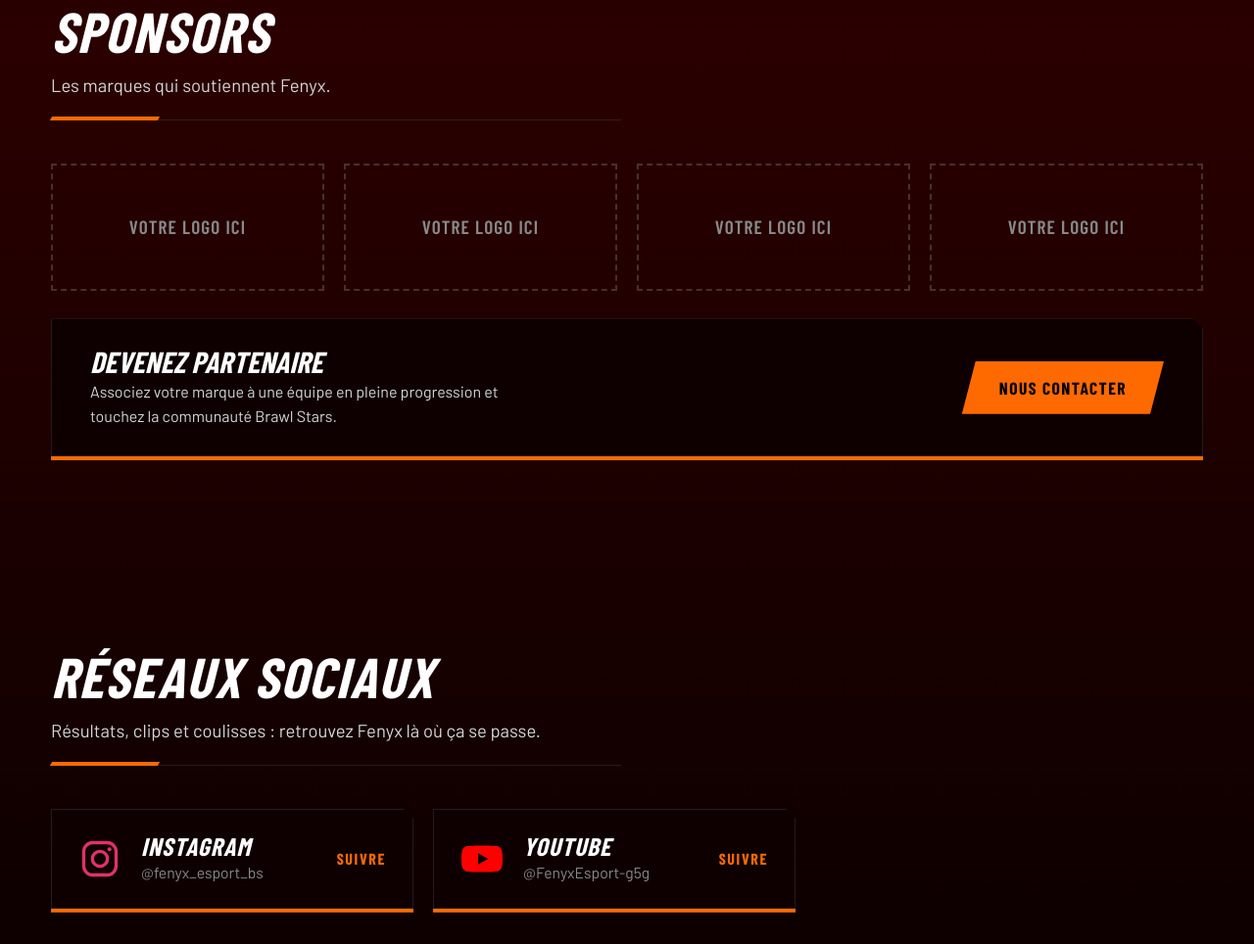
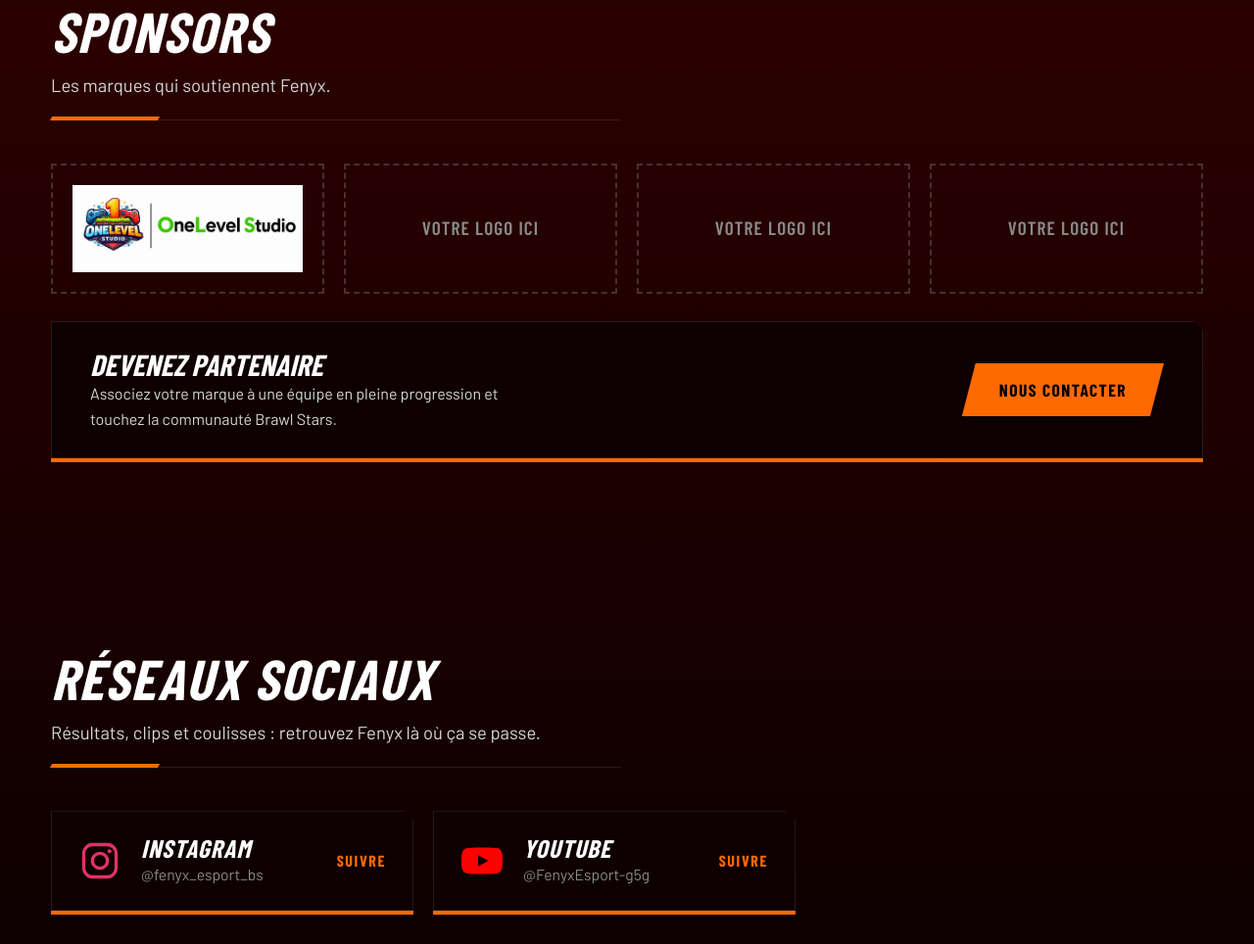
Before and after one commit to fenyx-esport/fenyx-esport.github.io, a plain HTML site: page index.html in a window 1280 px wide. Shown: the part 1609-2573 px from the top of the page at 98% size. Drawn offline with nearby package versions, Linux system fonts and the light colour scheme; a web font is replaced by a local one.

Commit message:
Update index.html

```diff
--- a/index.html
+++ b/index.html
@@ -206,8 +206,9 @@
   <h2>Sponsors</h2>
   <p class="section-intro">Les marques qui soutiennent Fenyx.</p>
   <div class="sponsors">
-    <div class="slot">Votre logo ici</div>
-    <div class="slot">Votre logo ici</div>
+<a class="slot" href="https://onelevel-studio.github.io" target="_blank" rel="noopener noreferrer">
+  <img src="ols.png" alt="Nom de la marque" loading="lazy">
+</a>    <div class="slot">Votre logo ici</div>
     <div class="slot">Votre logo ici</div>
     <div class="slot">Votre logo ici</div>
   </div>
```
